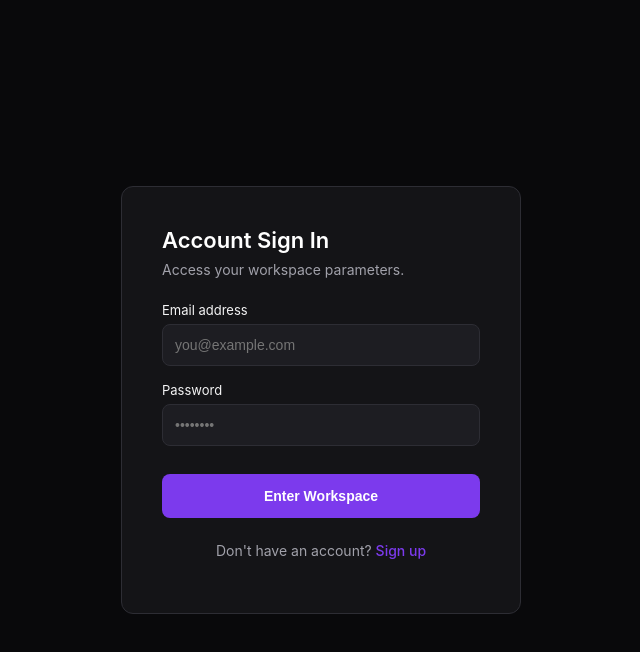
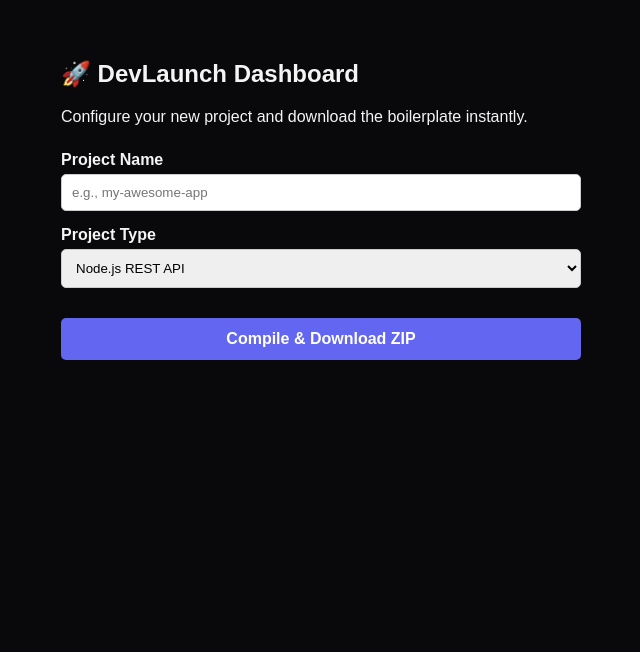
Before and after one commit to neymardashopepaulwalker-blip/DevLaunch, a React (Vite) app in the folder frontend/: page /dashboard in a window 1280 px wide. Before the commit this address led to /login. Shown: the top 652 px of the page, without its empty margins (319-959 px from the left). Built offline with nearby package versions, Linux system fonts and the light colour scheme.

Commit message:
fix: sync archiver stream pipeline

```diff
--- a/frontend/src/pages/Dashboard.jsx
+++ b/frontend/src/pages/Dashboard.jsx
@@ -1,203 +1,134 @@
 import React, { useState, useEffect } from 'react';
-import { useNavigate } from 'react-router-dom';
+import JSZip from 'jszip';
+import { saveAs } from 'file-saver';
 
 export default function Dashboard() {
-  const [history, setHistory] = useState([]);
-  const [customName, setCustomName] = useState("");
-  const [status, setStatus] = useState("");
-  const [statusType, setStatusType] = useState("info");
-  const [selectedStack, setSelectedStack] = useState("React Boilerplate");
+  const [projectName, setProjectName] = useState('');
+  const [projectType, setProjectType] = useState('Node.js REST API');
+  const [userId, setUserId] = useState(null);
+  const [isGenerating, setIsGenerating] = useState(false);
 
-  const navigate = useNavigate();
-  const userId = localStorage.getItem('usuario_id');
-  const userName = localStorage.getItem('usuario_nome') || "Developer";
+  // Recupera o ID do usuário logado (Ajuste caso use Context API em vez de localStorage)
+  useEffect(() => {
+    const storedUser = localStorage.getItem('user');
+    if (storedUser) {
+      try {
+        const parsedUser = JSON.parse(storedUser);
+        setUserId(parsedUser.id);
+      } catch (e) {
+        console.error("Error reading user from localStorage", e);
+      }
+    }
+  }, []);
 
-  const BACKEND_URL = "https://devlaunch-backend-uw21.onrender.com";
+  const compileAndDownloadProject = async () => {
+    setIsGenerating(true);
 
-  // Strict mapping to match your backend expectations perfectly
-  const backendMapping = {
-    "React Boilerplate": "REACT.js Module",
-    "Node.js API": "Node.js REST API",
-    "Discord Bot": "Discord Bot Base"
-  };
-
-  useEffect(() => {
-    if (!userId) {
-      navigate('/login');
-    } else {
-      loadHistory();
-    }
-  }, [userId]);
-
-  const loadHistory = async () => {
-    try {
-      const res = await fetch(`${BACKEND_URL}/api/projetos/lista/${userId}`);
-      if (res.ok) {
-        const data = await res.json();
-        setHistory(data.projetos || []);
-      }
-    } catch (err) {
-      console.error("Error syncing history data:", err);
-    }
-  };
-
-  const handleLogout = () => {
-    localStorage.clear();
-    navigate('/login');
-  };
-
-  const handleGenerateProject = async () => {
-    const finalName = customName.trim() || `Project_${selectedStack.replace(/\s+/g, '_')}`;
-    setStatus(`Compiling production files for ${finalName}...`);
-    setStatusType("info");
+    // Tratamento de segurança para o nome do projeto
+    const safeName = projectName ? projectName.trim() : 'devlaunch_project';
+    const typeLower = projectType ? projectType.toLowerCase() : '';
 
     try {
-      const res = await fetch(`${BACKEND_URL}/api/projetos/salvar`, {
+      // 1. Manda pro Backend APENAS para salvar no histórico do Supabase
+      // Enviamos as chaves em português porque o seu backend espera exatamente esses nomes!
+      if (userId) {
+        fetch('https://devlaunch-backend-uw21.onrender.com/api/projetos/salvar', {
           method: 'POST',
           headers: { 'Content-Type': 'application/json' },
           body: JSON.stringify({
             usuario_id: userId,
-          tipo_projeto: backendMapping[selectedStack],
-          nome_projeto: finalName
+            tipo_projeto: projectType,
+            nome_projeto: safeName
           })
-      });
+        }).catch(err => console.error("Error saving to history:", err));
+      }
 
-      if (!res.ok) throw new Error("Server build generation pipeline failed.");
+      // 2. Monta o ZIP na memória do navegador (Instantâneo)
+      const zip = new JSZip();
 
-      const blob = await res.blob();
-      const url = window.URL.createObjectURL(blob);
-      const a = document.createElement('a');
-      a.href = url;
-      a.download = `${finalName}.zip`;
-      document.body.appendChild(a);
-      a.click();
-      a.remove();
+      if (typeLower.includes('discord')) {
+        zip.file("index.js", `const { Client } = require('discord.js');\nconsole.log('Bot ${safeName} Online!');`);
+        zip.file(".env", "DISCORD_TOKEN=your_token_here");
+        zip.file("package.json", `{\n  "name": "${safeName.toLowerCase().replace(/[^a-z0-9]/g, '-')}",\n  "version": "1.0.0"\n}`);
+      }
+      else if (typeLower.includes('node') || typeLower.includes('api')) {
+        zip.file("server.js", `const express = require('express');\nconst app = express();\napp.listen(5000, () => console.log('API ${safeName} online!'));`);
+        zip.file(".env", "PORT=5000");
+        zip.file("package.json", `{\n  "name": "${safeName.toLowerCase().replace(/[^a-z0-9]/g, '-')}",\n  "version": "1.0.0"\n}`);
+      }
+      else {
+        // Boilerplate React
+        zip.folder("src").file("App.jsx", `import React from 'react';\nexport default function App() { return <h1>${safeName} 🚀</h1> }`);
+        zip.file("package.json", `{\n  "name": "${safeName.toLowerCase().replace(/[^a-z0-9]/g, '-')}",\n  "version": "1.0.0"\n}`);
+      }
 
-      setStatus(`Success! ${finalName}.zip downloaded successfully.`);
-      setStatusType("success");
-      setCustomName("");
-      loadHistory();
-    } catch (err) {
-      setStatus(`Download pipeline failed: ${err.message}`);
-      setStatusType("error");
+      // 3. Força o download imediatamente para o usuário
+      const content = await zip.generateAsync({ type: "blob" });
+      saveAs(content, `${safeName}.zip`);
+
+    } catch (error) {
+      console.error("Fatal error generating ZIP:", error);
+      alert("Failed to generate the project file. Please try again.");
+    } finally {
+      setIsGenerating(false);
     }
   };
 
   return (
-    <div style={{ minHeight: "100vh", display: "flex", flexDirection: "column" }}>
+    <div style={{ padding: '40px', maxWidth: '600px', margin: '0 auto', fontFamily: 'sans-serif' }}>
+      <h2>🚀 DevLaunch Dashboard</h2>
+      <p>Configure your new project and download the boilerplate instantly.</p>
 
-      {/* NAVBAR */}
-      <nav style={{ display: "flex", justifyContent: "space-between", alignItems: "center", padding: "16px 40px", borderBottom: "1px solid var(--border-glow)", backgroundColor: "var(--bg-card)" }}>
-        <div style={{ display: "flex", alignItems: "center", gap: "10px" }}>
-          <div style={{ width: "10px", height: "10px", borderRadius: "50%", backgroundColor: "var(--accent)" }}></div>
-          <span style={{ fontWeight: "700", fontSize: "15px", letterSpacing: "0.5px" }}>DEVLAUNCH</span>
-        </div>
-        <div style={{ display: "flex", alignItems: "center", gap: "20px" }}>
-          <span style={{ fontSize: "14px", color: "var(--text-muted)" }}>Welcome back, <strong style={{ color: "#fff" }}>{userName}</strong></span>
-          <button onClick={handleLogout} className="secondary-button" style={{ padding: "6px 14px", borderRadius: "6px", cursor: "pointer", fontSize: "13px" }}>
-            Sign Out
-          </button>
-        </div>
-      </nav>
+      <div style={{ display: 'flex', flexDirection: 'column', gap: '15px', marginTop: '25px' }}>
 
-      {/* NOTIFICATION BANNER */}
-      {status && (
-        <div style={{
-          padding: "12px 40px",
-          backgroundColor: statusType === "error" ? "rgba(239, 68, 68, 0.08)" : statusType === "success" ? "rgba(16, 185, 129, 0.08)" : "rgba(124, 58, 237, 0.08)",
-          borderBottom: "1px solid " + (statusType === "error" ? "#ef4444" : statusType === "success" ? "#10b981" : "var(--accent)"),
-          color: statusType === "error" ? "#f87171" : statusType === "success" ? "#34d399" : "#a78bfa",
-          fontSize: "13px", textAlign: "center", fontWeight: "500"
-        }}>
-          {status}
-        </div>
-      )}
-
-      {/* MAIN CONTAINER */}
-      <div style={{ maxWidth: "1000px", width: "100%", margin: "40px auto", padding: "0 20px", display: "flex", flexDirection: "column", gap: "32px" }}>
-
-        {/* SECTION 1: STACK CARDS */}
+        {/* Project Name Input */}
         <div>
-          <h2 style={{ fontSize: "16px", fontWeight: "600", marginBottom: "16px", color: "#fff" }}>1. Select Base Infrastructure</h2>
-          <div style={{ display: "grid", gridTemplateColumns: "1fr 1fr 1fr", gap: "16px" }}>
-            {[
-              { id: "React Boilerplate", desc: "Vite-powered environment ready with fundamental structural routing rules.", tag: "FRONTEND" },
-              { id: "Node.js API", desc: "Modular Express engine pre-configured with CORS and structured systems.", tag: "BACKEND" },
-              { id: "Discord Bot", desc: "Isolated modular baseline architecture leveraging the Discord.js framework.", tag: "AUTOMATION" }
-            ].map((stack) => (
-              <div
-                key={stack.id}
-                onClick={() => setSelectedStack(stack.id)}
-                className="interactive-card"
-                style={{
-                  padding: "24px",
-                  backgroundColor: "var(--bg-card)",
-                  borderRadius: "10px",
-                  border: "2px solid " + (selectedStack === stack.id ? "var(--accent)" : "var(--border-glow)"),
-                  cursor: "pointer",
-                  boxShadow: selectedStack === stack.id ? "0 0 20px rgba(124, 58, 237, 0.15)" : "none"
-                }}
-              >
-                <span style={{ fontSize: "10px", fontWeight: "700", color: "var(--accent)", letterSpacing: "1px", display: "block", marginBottom: "8px" }}>{stack.tag}</span>
-                <h3 style={{ fontSize: "16px", margin: "0 0 8px 0", color: "#fff" }}>{stack.id}</h3>
-                <p style={{ fontSize: "13px", color: "var(--text-muted)", margin: 0, lineHeight: "1.4" }}>{stack.desc}</p>
-              </div>
-            ))}
-          </div>
-        </div>
-
-        {/* SECTION 2: ACTIONS & LOGS */}
-        <div style={{ display: "grid", gridTemplateColumns: "2fr 1fr", gap: "24px", alignItems: "start" }}>
-
-          {/* Setup Card */}
-          <div style={{ backgroundColor: "var(--bg-card)", padding: "32px", borderRadius: "10px", border: "1px solid var(--border-glow)" }}>
-            <h3 style={{ fontSize: "16px", margin: "0 0 20px 0", color: "#fff" }}>2. File Customization</h3>
-
-            <div style={{ display: "flex", flexDirection: "column", gap: "8px", marginBottom: "24px" }}>
-              <label style={{ fontSize: "13px", color: "var(--text-muted)", fontWeight: "500" }}>Project Name (Optional)</label>
+          <label style={{ display: 'block', marginBottom: '5px', fontWeight: 'bold' }}>
+            Project Name
+          </label>
           <input
             type="text"
-                placeholder={`e.g., my-custom-${selectedStack.toLowerCase().replace(/\s+/g, '-')}`}
-                value={customName}
-                onChange={(e) => setCustomName(e.target.value)}
-                style={{
-                  width: "100%", padding: "12px 16px", backgroundColor: "var(--bg-input)",
-                  border: "1px solid var(--border-glow)", borderRadius: "8px", color: "#fff", outline: "none", fontSize: "14px"
-                }}
+            placeholder="e.g., my-awesome-app"
+            value={projectName}
+            onChange={(e) => setProjectName(e.target.value)}
+            style={{ width: '100%', padding: '10px', borderRadius: '5px', border: '1px solid #ccc' }}
           />
         </div>
 
+        {/* Project Type Selector */}
+        <div>
+          <label style={{ display: 'block', marginBottom: '5px', fontWeight: 'bold' }}>
+            Project Type
+          </label>
+          <select
+            value={projectType}
+            onChange={(e) => setProjectType(e.target.value)}
+            style={{ width: '100%', padding: '10px', borderRadius: '5px', border: '1px solid #ccc' }}
+          >
+            <option value="Node.js REST API">Node.js REST API</option>
+            <option value="Discord Bot Base">Discord Bot Base</option>
+            <option value="REACT.js Module">REACT.js Module</option>
+          </select>
+        </div>
+
+        {/* Compile & Download Button */}
         <button
-              onClick={handleGenerateProject}
-              className="primary-button"
+          onClick={compileAndDownloadProject}
+          disabled={isGenerating}
           style={{
-                width: "100%", padding: "14px", border: "none",
-                borderRadius: "8px", color: "#fff", fontWeight: "600", fontSize: "14px", cursor: "pointer",
-                boxShadow: "0 4px 12px rgba(124, 58, 237, 0.3)"
+            marginTop: '15px',
+            padding: '12px',
+            backgroundColor: isGenerating ? '#9ca3af' : '#6366f1',
+            color: 'white',
+            border: 'none',
+            borderRadius: '5px',
+            fontSize: '16px',
+            fontWeight: 'bold',
+            cursor: isGenerating ? 'not-allowed' : 'pointer'
           }}
         >
-              Compile and Download Project ZIP
+          {isGenerating ? 'Generating Pipeline...' : 'Compile & Download ZIP'}
         </button>
-          </div>
-
-          {/* History Panel */}
-          <div style={{ backgroundColor: "var(--bg-card)", padding: "24px", borderRadius: "10px", border: "1px solid var(--border-glow)", minHeight: "220px", display: "flex", flexDirection: "column" }}>
-            <h3 style={{ fontSize: "14px", margin: "0 0 16px 0", color: "#fff" }}>Recent Downloads</h3>
-            <div style={{ display: "flex", flexDirection: "column", gap: "12px", overflowY: "auto", maxHeight: "160px" }}>
-              {history.length === 0 ? (
-                <span style={{ fontSize: "13px", color: "var(--text-muted)", fontStyle: "italic" }}>No download history recorded.</span>
-              ) : (
-                history.map((proj, idx) => (
-                  <div key={idx} style={{ paddingBottom: "10px", borderBottom: "1px solid #1f1f23", display: "flex", flexDirection: "column", gap: "2px" }}>
-                    <span style={{ fontSize: "13px", color: "#fff", fontWeight: "500" }}>{proj.nome_projeto}</span>
-                    <span style={{ fontSize: "11px", color: "var(--text-muted)" }}>{proj.tipo_projeto}</span>
-                  </div>
-                ))
-              )}
-            </div>
-          </div>
-
-        </div>
 
       </div>
     </div>
--- /dev/null
+++ b/package.json
@@ -0,0 +1,6 @@
+{
+  "dependencies": {
+    "file-saver": "^2.0.5",
+    "jszip": "^3.10.1"
+  }
+}
```
Also changed, not shown: 2 other files (tests, documents, lock files or other folders). Lines whose indentation alone changed are shown as unchanged.
